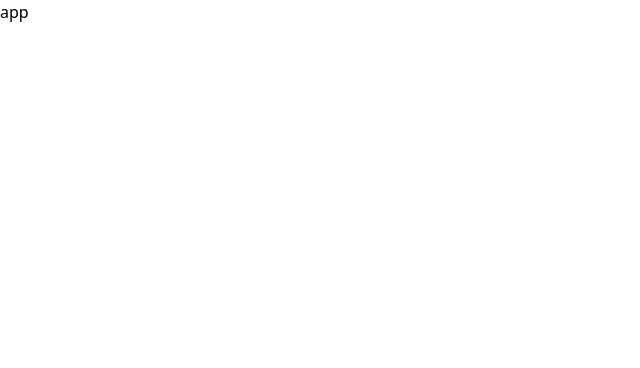
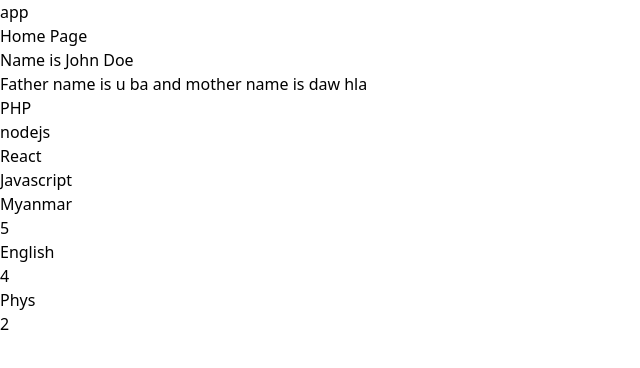
Before and after one commit to waiyanhtun282/reactTypescript, a React (Vite) app: page / in a window 1280 px wide. Shown: the top 368 px of the page, without its empty margins (0-640 px from the left). Built offline with nearby package versions, Linux system fonts and the light colour scheme.

Commit message:
LEARNING_WAFICOLAR

```diff
--- a/src/App.tsx
+++ b/src/App.tsx
@@ -1,8 +1,26 @@
-import { Component } from "./components/basicUseReftyping/Component"
+import Home from "./components/waficolar/Union_sring_litreal/Home"
 
 
 const App = () => {
-
+ const parent ={
+  father:'u ba',
+  mother:'daw hla'
+ }
+ const subjects =['PHP',"nodejs","React",'Javascript'];
+ const languages =[
+  {
+    name:'Myanmar',
+    level:5
+  },
+    {
+    name:'English',
+    level:4
+  },
+  {
+    name:'Phys',
+    level:2
+  },
+ ]
   return (
     <div>
       app
@@ -23,7 +41,8 @@
          {/* <Component /> */}
          {/* <Component /> */}
          {/* <Component /> */}
-         <Component />
+         {/* <Component /> */}
+         <Home   parent={parent} subjects={subjects} languages={languages}/>
     </div>
   )
 }
--- /dev/null
+++ b/src/components/waficolar/Union_sring_litreal/Home.tsx
@@ -0,0 +1,39 @@
+type userType = {
+    name?:string;
+    parent:{
+        father:string,
+        mother:string,
+    };
+    subjects:string[];
+    languages:{
+   name:string;
+   level:number;
+    }[]
+}
+const Home = (props:userType) => {
+    const usrname = props.name ? props.name :" John Doe"
+  return (
+    <div>
+        <h1>Home Page</h1>
+        <p> Name is {usrname}</p>
+        <h4>Father name is {props.parent.father} and mother name is {props.parent.mother}</h4>
+        <ul className=" ml-8">
+            {props.subjects.map(item => <li>{item}</li> )}
+        </ul>
+
+         <ul className=" ml-8">
+            {props.languages.map(item =>(
+                 <div className="" key={item.name}>
+                    <li>{item.name}</li>
+                 <li>{item.level}</li>
+                 </div>
+
+                  ))}
+        </ul>
+
+
+    </div>
+  )
+}
+
+export default Home
```
